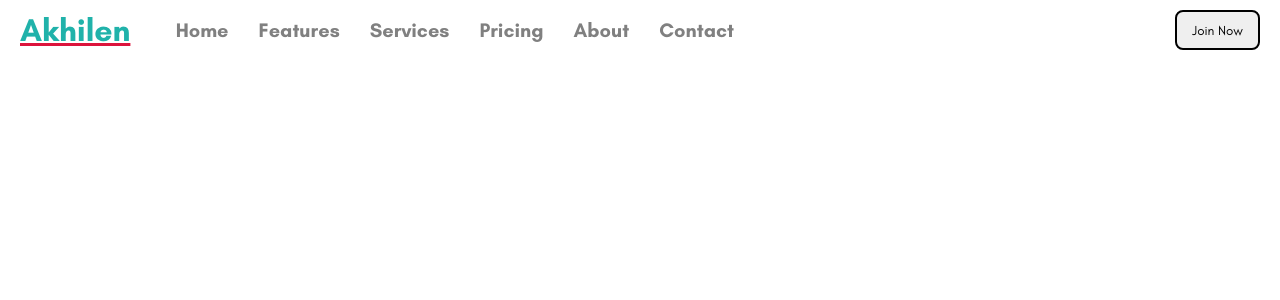
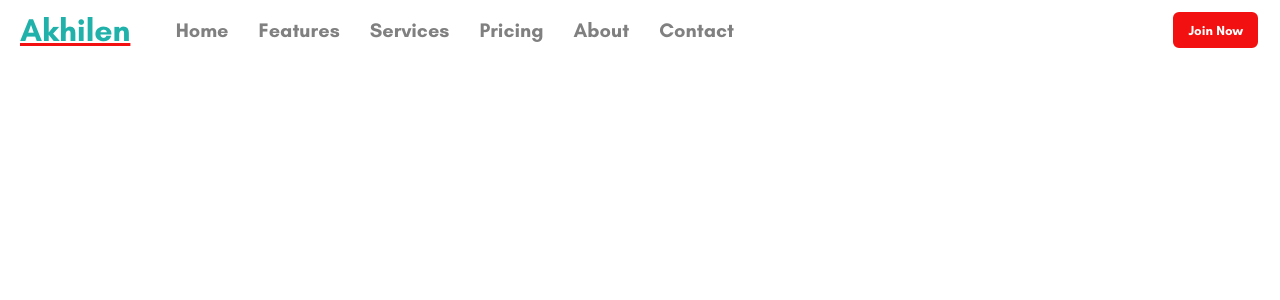
Before and after one commit to DevSatis/akhilenwebsite, a React (Create React App) app: page / in a window 1280 px wide. Shown: the top 300 px of the page. Built offline with nearby package versions, Linux system fonts and the light colour scheme.

Commit message:
IntroPage

```diff
--- a/src/App.jsx
+++ b/src/App.jsx
@@ -1,6 +1,7 @@
 // import './App.css';
 
 import styled from "styled-components";
+import Intro from "./components/Intro";
 import Navbar from "./components/Navbar";
 
 const Container = styled.div`
@@ -11,6 +12,7 @@ function App() {
   return (
     <Container>
       <Navbar />
+      <Intro />
     </Container>
   );
 }
--- /dev/null
+++ b/src/components/Intro.js
@@ -0,0 +1,17 @@
+import React from 'react';
+import styled from 'styled-components';
+
+const Container = styled.div`
+    height: calc(100vh - 50px);
+
+`;
+
+const Intro = () => {
+  return (
+    <Container>
+
+    </Container>
+  )
+}
+
+export default Intro
--- a/src/components/Navbar.jsx
+++ b/src/components/Navbar.jsx
@@ -18,8 +18,9 @@ const Left = styled.div`
 `;
 const Logo = styled.h1`
   font-weight: bold;
-  text-decoration: underline crimson;
+  text-decoration: underline #f21010;
   color: lightseagreen;
+  cursor: pointer;
 `;
 
 const Menu = styled.ul`
@@ -31,12 +32,17 @@ const MenuItem = styled.li`
   font-size: 20px;
   font-weight: bold;
   color: gray;
+  cursor: pointer;
 `;
 
 const Button = styled.button`
-  border: 2px solid black;
+  border: 2px solid white;
   border-radius: 8px;
   padding: 10px 15px;
+  background-color: #f21010;
+  color: white;
+  font-weight: bold;
+  cursor: pointer;
 `;
 
 const Navbar = () => {
```
